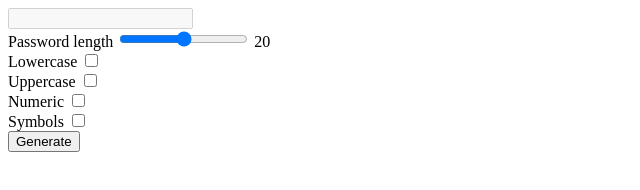
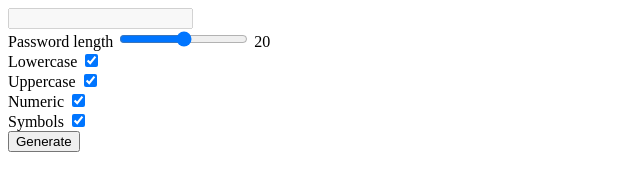
Before and after one commit to PakkuDon/password-generator, a plain HTML site: page index.html in a window 1280 px wide. Shown: the full height of the page, 0-640 px from the left. Drawn offline with Linux system fonts and the light colour scheme.

Commit message:
Tick all charsets by default

```diff
--- a/index.html
+++ b/index.html
@@ -19,19 +19,19 @@
         </div>
         <div>
           <label for="character-set-lower">Lowercase</label>
-          <input type="checkbox" name="character-sets" value="lower" id="character-set-lower" />
+          <input type="checkbox" name="character-sets" value="lower" id="character-set-lower" checked />
         </div>
         <div>
           <label for="character-set-upper">Uppercase</label>
-          <input type="checkbox" name="character-sets" value="upper" id="character-set-upper" />
+          <input type="checkbox" name="character-sets" value="upper" id="character-set-upper" checked />
         </div>
         <div>
           <label for="character-set-numeric">Numeric</label>
-          <input type="checkbox" name="character-sets" value="numeric" id="character-set-numeric" />
+          <input type="checkbox" name="character-sets" value="numeric" id="character-set-numeric" checked />
         </div>
         <div>
           <label for="character-set-symbols">Symbols</label>
-          <input type="checkbox" name="character-sets" value="symbols" id="character-set-symbols" />
+          <input type="checkbox" name="character-sets" value="symbols" id="character-set-symbols" checked />
         </div>
       </div>
       <button>Generate</button>
```
